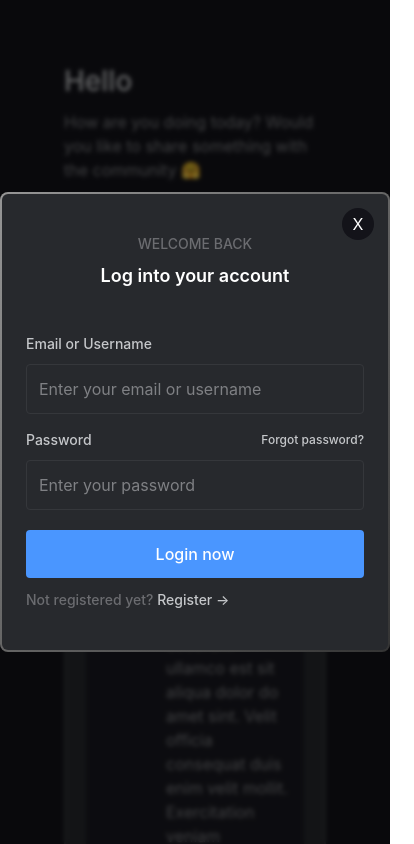
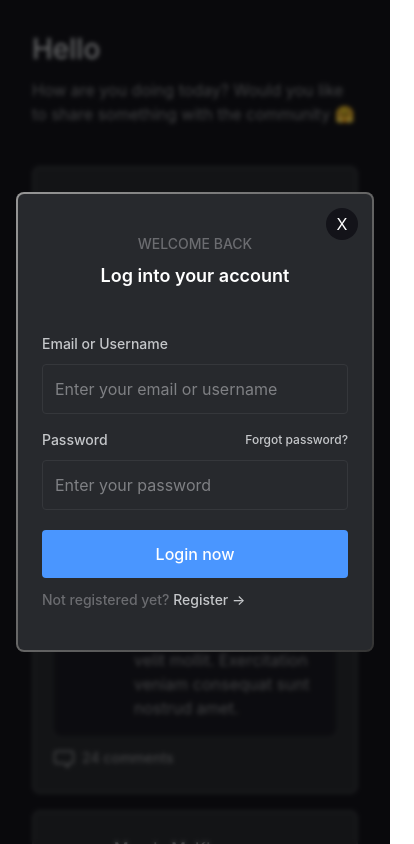
Before and after one commit to aayush-jangra/frontend, a React (Create React App) app in the folder auth-ui/: page / in a window 390 px wide. Both pictures are taken after typing "Sample" into the empty fields and a click on the button "Post". Shown: the top 844 px of the page, 414 px wide, since content can reach past the window. Built offline with nearby package versions, Linux system fonts and the light colour scheme; grey boxes are pictures that could not be loaded.

Commit message:
integration minor ui-fixes

```diff
--- a/auth-ui/src/App.tsx
+++ b/auth-ui/src/App.tsx
@@ -18,7 +18,7 @@ const Router: React.FC = () => {
 
 export const App = () => {
   return (
-    <div className="bg-canvas min-h-screen flex justify-center p-16">
+    <div className="bg-canvas min-h-screen flex justify-center p-8 md:p-16">
       <div className="max-w-screen-md w-full">
         <AuthProvider>
           <Router />
--- a/auth-ui/src/Components/CreatePost.tsx
+++ b/auth-ui/src/Components/CreatePost.tsx
@@ -12,12 +12,12 @@ export const CreatePost: React.FC = () => {
         </div>
         <input
           type="text"
-          className="outline-0 bg-transparent flex-1 text-text-primary placeholder:text-content"
+          className="outline-0 bg-transparent w-full text-text-primary placeholder:text-content"
           placeholder="How are you feeling today?"
         />
       </div>
       <button
-        onClick={() => requireAuth(() => console.log("hello"))}
+        onClick={() => requireAuth(() => {})}
         className="py-3 px-10 text-white rounded bg-cta w-fit font-medium self-end"
       >
         Post
--- a/auth-ui/src/Components/Modal.tsx
+++ b/auth-ui/src/Components/Modal.tsx
@@ -27,7 +27,7 @@ export const Modal: React.FC<ModalProps> = ({ isOpen, onClose, children }) => {
         className="fixed inset-0 bg-black/50 backdrop-blur-xs"
         onClick={onClose}
       ></div>
-      <div className="relative z-10 max-w-md w-full">
+      <div className="relative z-10 max-w-md w-full m-4">
         <button
           className="absolute top-4 right-4 bg-canvas rounded-full h-8 w-8 text-white"
           onClick={onClose}
```
